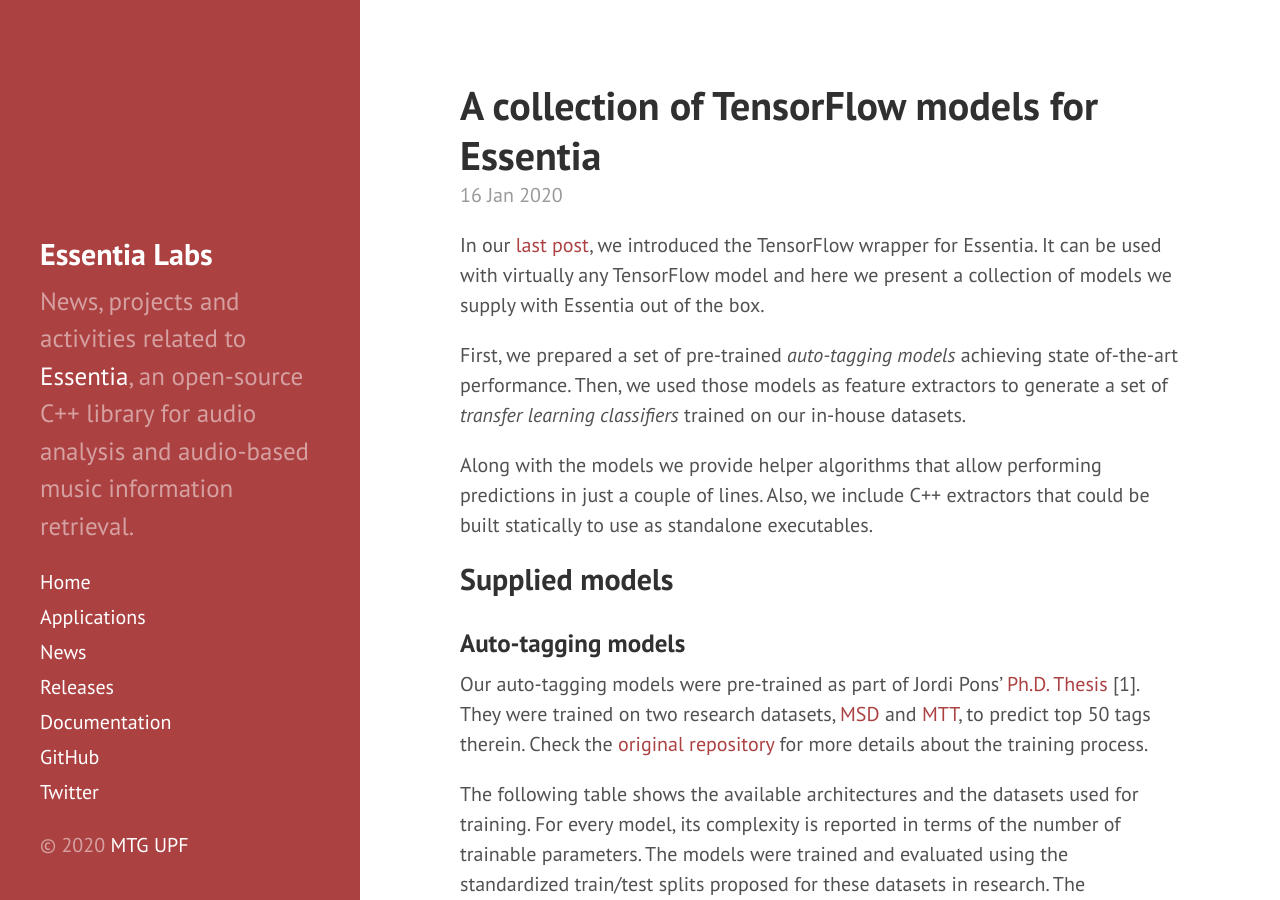
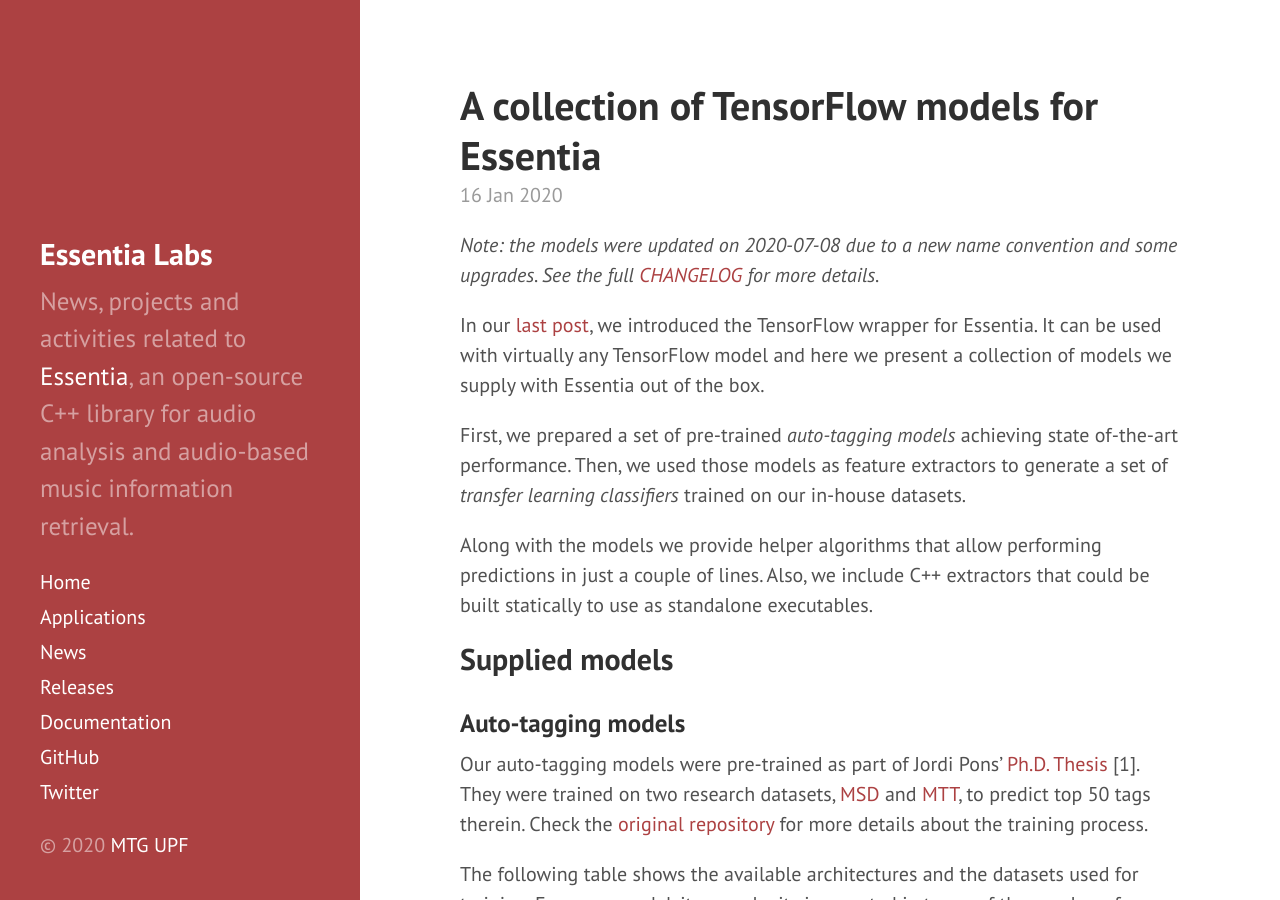
Before and after one commit to pabloEntropia/essentia-labs, a Jekyll site: the page built from _posts/2020-01-16-tensorflow-models-released.md, in a window 1280 px wide and 900 px high. Built offline with Jekyll 4.4.1, drawn with Linux system fonts in a browser that asks for light colours.

Commit message:
Add update note

```diff
--- a/_posts/2020-01-16-tensorflow-models-released.md
+++ b/_posts/2020-01-16-tensorflow-models-released.md
@@ -6,6 +6,9 @@
 - news
 - tensorflow
 ---
+
+*Note: the models were updated on 2020-07-08 due to a new name convention and some upgrades. See the full [CHANGELOG](https://essentia.upf.edu/models/CHANGELOG.md) for more details.*
+
 In our [last post](2019-10-19-tensorflow-models-in-essentia.md), we introduced the TensorFlow wrapper for Essentia. It can be used with virtually any TensorFlow model and here we present a collection of models we supply with Essentia out of the box.
 
 First, we prepared a set of pre-trained *auto-tagging models* achieving state
```
